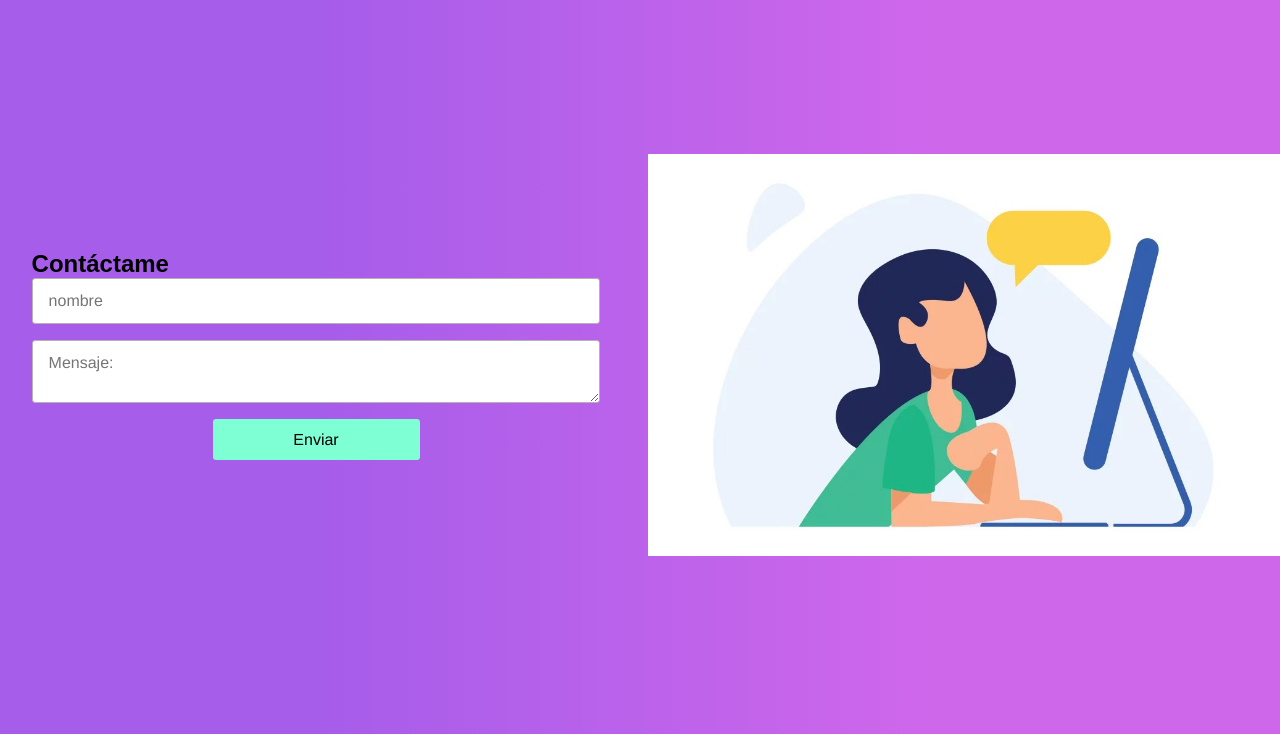
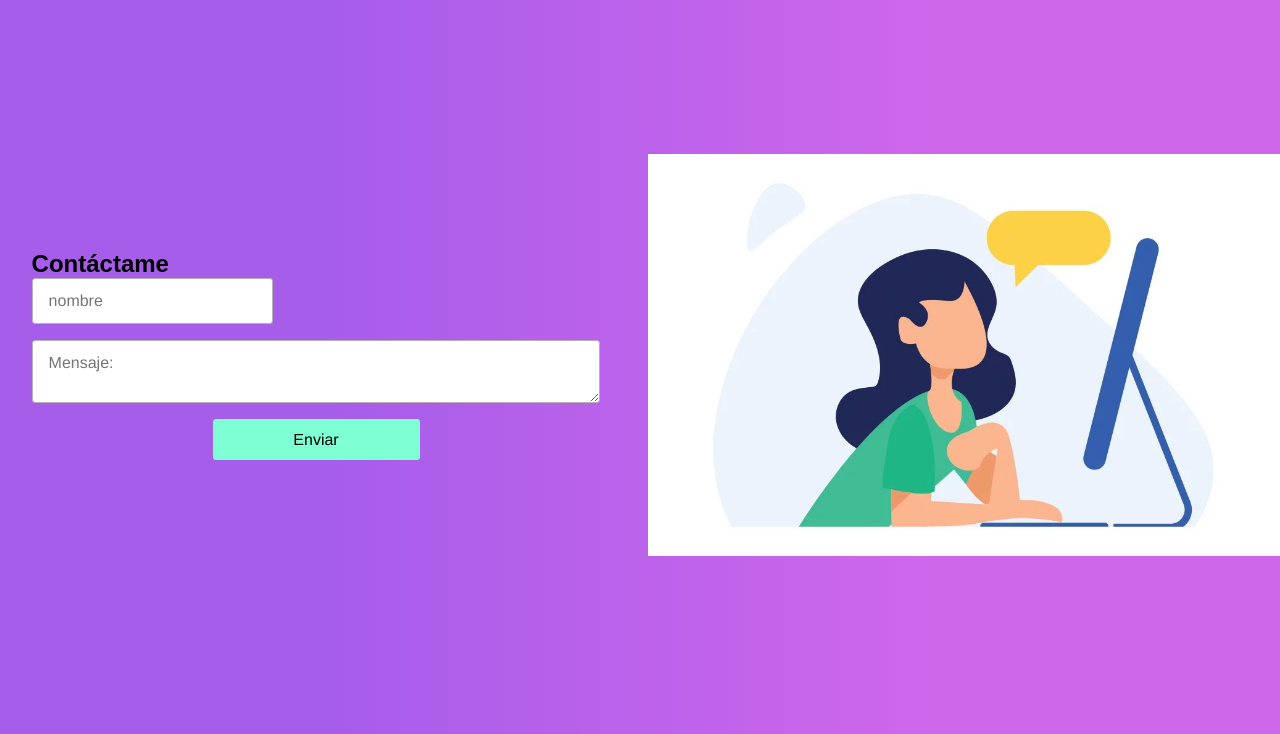
Before and after one commit to Mels16/formulario_contactodw1, a plain HTML site: page main.html in a window 1280 px wide. Shown: the part 66-800 px from the top of the page. Drawn offline with Linux system fonts and the light colour scheme.

Commit message:
proyecto modal

```diff
--- a/main.html
+++ b/main.html
@@ -31,7 +31,7 @@
         <form class="form">
                 <div style="width: 90%;">
                     <h2 class="form_title">Contáctame</h2>
-                <input type="text" class="form_input" placeholder="nombre" style="width: 100%;">
+                <input type="text" class="form_input" placeholder="nombre" style="width: 10git0%;">
                 </div>
                 <textarea class="form_input form_input--message" style="width: 90%;" placeholder="Mensaje:"></textarea>
 
```
